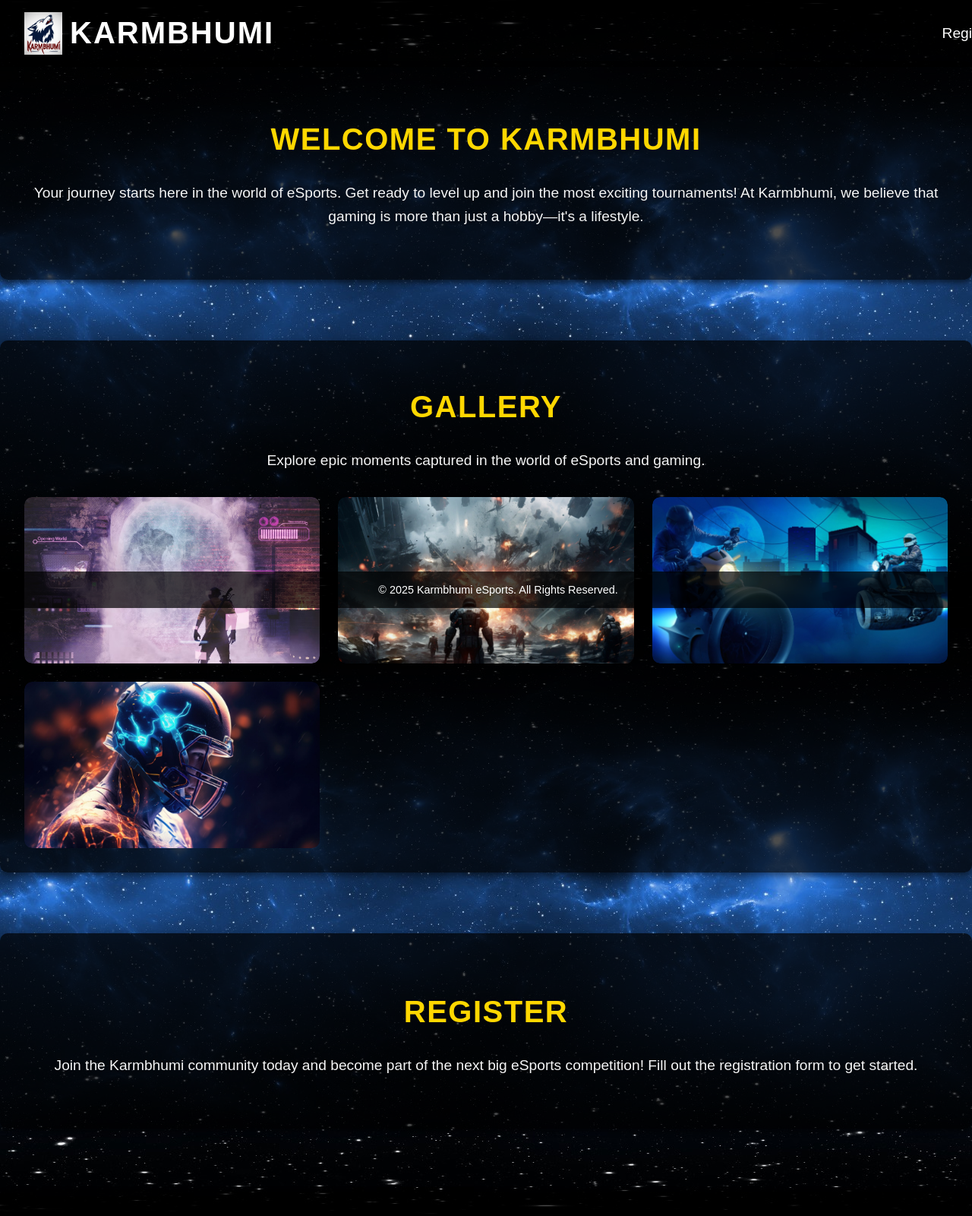
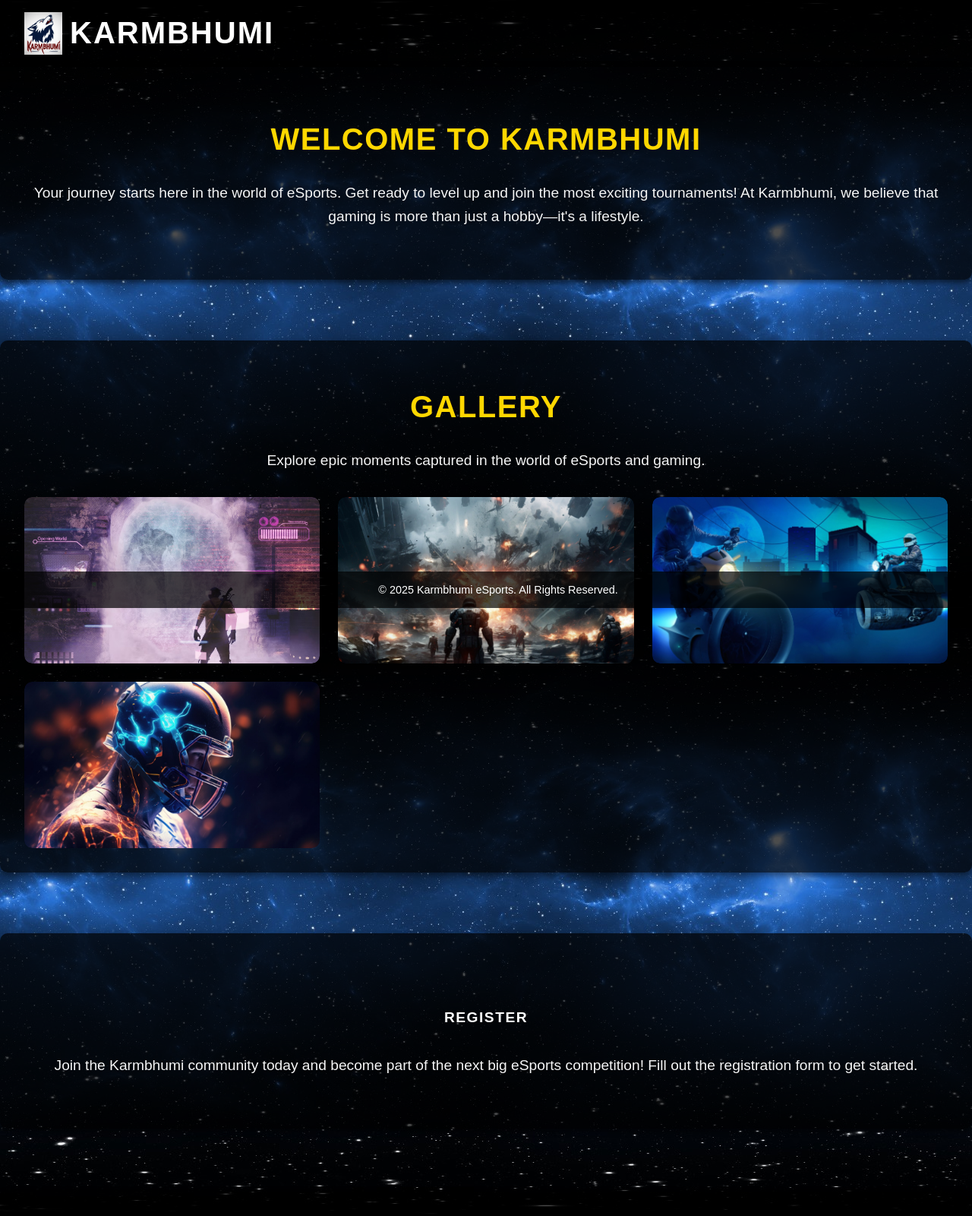
Before and after one commit to rishabh-rb/karmbhumi.in, a plain HTML site: page index.html in a window 1280 px wide. Shown: the top 1600 px of the page at 76% size. Drawn offline with Linux system fonts and the light colour scheme; a script that the page names is missing.

Commit message:
Update index.html

```diff
--- a/index.html
+++ b/index.html
@@ -14,14 +14,8 @@
             <img src="logo.png" alt="Karmbhumi Logo">
             <h1>Karmbhumi</h1>
         </div>
-        <!-- Hamburger Menu for Mobile -->
 
-        <nav class="nav">
-            <ul class="nav__list">
-                 <li class="nav__item"><a href="https://forms.gle/zFyfgngUrYusjX6n8" target="_blank" class="nav__link">Register</a></li>
 
-            </ul>
-        </nav>
     </header>
 
     <section id="home">
@@ -49,7 +43,7 @@
     </section>
 
     <section id="register">
-        <h2>Register</h2>
+       <h2><a href="https://forms.gle/zFyfgngUrYusjX6n8" target="_blank" class="nav__link">Register</a></h2>
         <p>Join the Karmbhumi community today and become part of the next big eSports competition! Fill out the registration form to get started.</p>
     </section>
 
```
